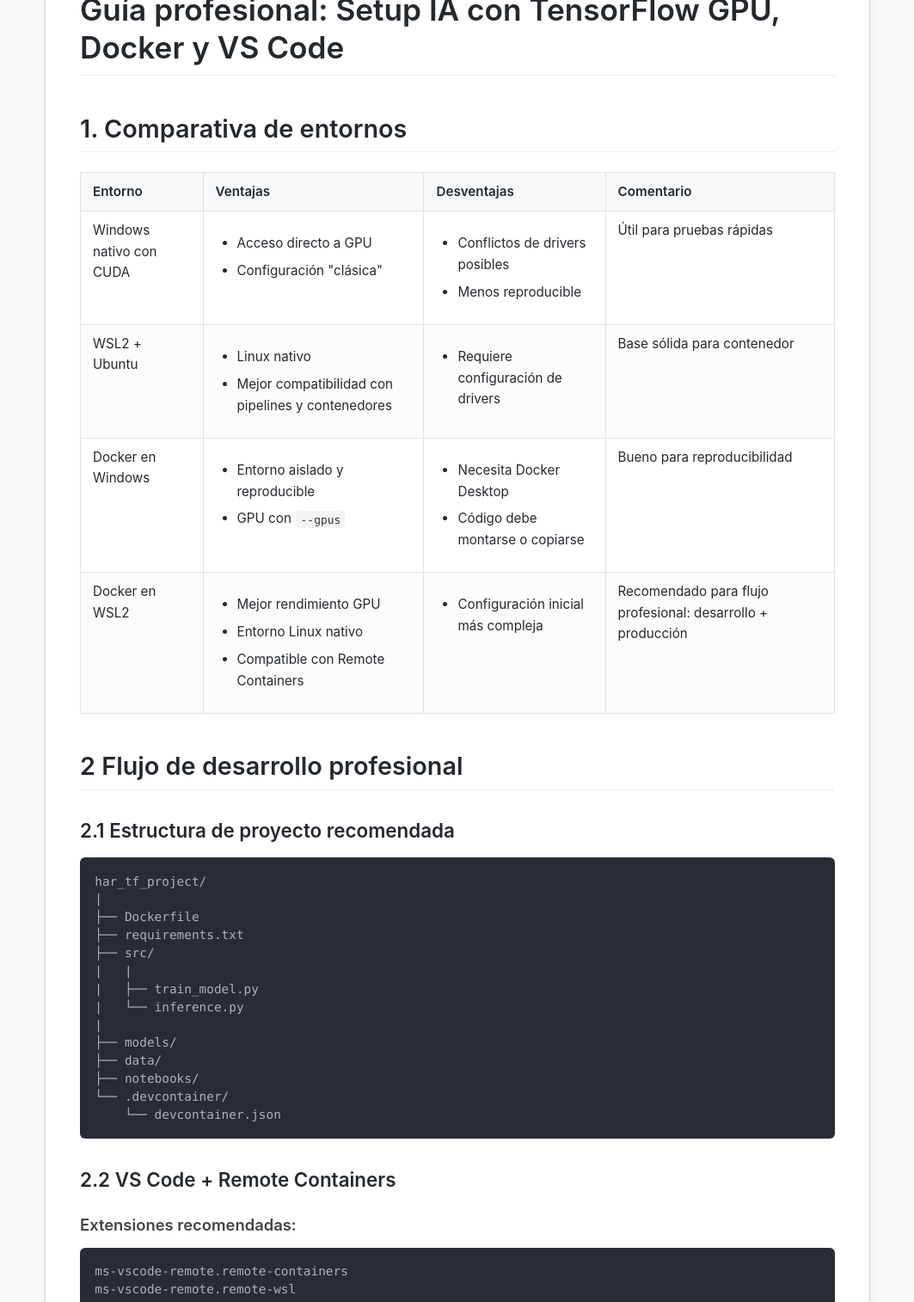
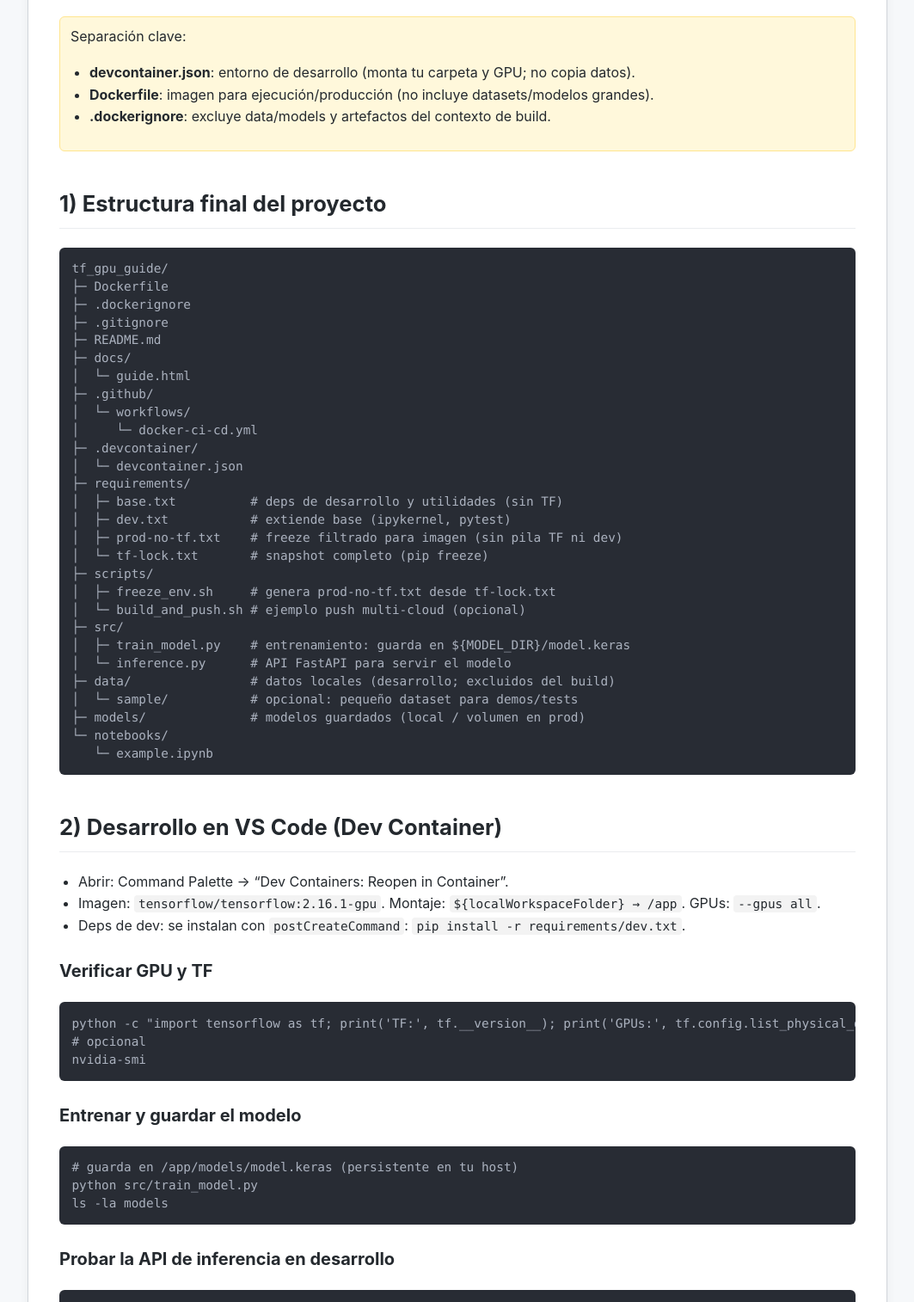
Before and after one commit to DavidSolanas/tf_gpu_guide, a plain HTML site: page docs/guide.html in a window 1280 px wide. Shown: the part 135-1649 px from the top of the page at 86% size, without its empty margins (108-1171 px from the left). Drawn offline with Linux system fonts and the light colour scheme.

Commit message:
Update TensorFlow version in example notebook to 3.11.0 and guide html file

```diff
--- a/docs/guide.html
+++ b/docs/guide.html
@@ -1,405 +1,153 @@
 <!DOCTYPE html>
 <html lang="es">
 <head>
-    <meta charset="UTF-8">
-    <meta name="viewport" content="width=device-width, initial-scale=1.0">
+  <meta charset="UTF-8" />
+  <meta name="viewport" content="width=device-width, initial-scale=1.0"/>
   <title>Guía Profesional: TensorFlow GPU, Docker y VS Code</title>
   <style>
-        /* --- Reseteo Global y Cuerpo --- */
-        * {
-            box-sizing: border-box;
-        }
-
+    * { box-sizing: border-box; }
     body {
       font-family: -apple-system, BlinkMacSystemFont, "Segoe UI", Roboto, Helvetica, Arial, sans-serif, "Apple Color Emoji", "Segoe UI Emoji";
-            line-height: 1.6;
-            background-color: #f6f8fa; /* Color de fondo similar a GitHub */
-            color: #24292e; /* Color de texto principal */
-            margin: 0;
-            padding: 0;
+      line-height: 1.6; background: #f6f8fa; color: #24292e; margin: 0;
     }
-
-        /* --- Contenedor Principal --- */
     .container {
-            width: 90%;
-            max-width: 960px; /* Ancho máximo para legibilidad */
-            margin: 30px auto;
-            padding: 40px;
-            background-color: #ffffff;
-            border: 1px solid #d1d5da;
-            border-radius: 8px;
-            box-shadow: 0 4px 12px rgba(0, 0, 0, 0.05);
+      width: 90%; max-width: 1000px; margin: 30px auto; padding: 36px;
+      background: #fff; border: 1px solid #d1d5da; border-radius: 8px; box-shadow: 0 4px 12px rgba(0,0,0,.05);
     }
-
-        /* --- Encabezados y Separadores --- */
-        h1, h2, h3, h4 {
-            font-weight: 600;
-            margin-top: 1.5em;
-            margin-bottom: 0.75em;
-            line-height: 1.25;
+    h1 { font-size: 2.1em; border-bottom: 1px solid #eaecef; padding-bottom: .3em; margin-top: 0; }
+    h2 { font-size: 1.6em; border-bottom: 1px solid #eaecef; padding-bottom: .3em; margin-top: 1.6em; }
+    h3 { font-size: 1.25em; margin-top: 1.2em; }
+    code:not(pre code) {
+      background: #f3f3f3; padding: .15em .35em; border-radius: 4px; font-family: Menlo, Consolas, monospace; font-size: .9em;
     }
-
-        h1 {
-            font-size: 2.2em;
-            border-bottom: 1px solid #eaecef;
-            padding-bottom: 0.3em;
+    pre {
+      background: #282c34; color: #abb2bf; padding: 1em; border-radius: 6px; overflow-x: auto;
+      font-family: Menlo, Consolas, "Liberation Mono", monospace; font-size: .9em; line-height: 1.45;
     }
-
-        h2 {
-            font-size: 1.8em;
-            border-bottom: 1px solid #eaecef;
-            padding-bottom: 0.3em;
-        }
-
-        h3 {
-            font-size: 1.4em;
-        }
-
-        h4 {
-            font-size: 1.15em;
-            color: #444;
-        }
-
-        hr {
-            border: 0;
-            height: 1px;
-            background-color: #e1e4e8;
-            margin: 2.5em 0;
-        }
-
-        /* --- Estilos de Tablas --- */
-        table {
-            width: 100%;
-            border-collapse: collapse;
-            margin: 1.5em 0;
-            font-size: 0.95em;
-            display: block;
-            overflow-x: auto; /* Para tablas anchas en móvil */
-        }
-
-        th, td {
-            border: 1px solid #dfe2e5; /* Bordes de celda sutiles */
-            padding: 10px 14px;
-            text-align: left;
-            vertical-align: top;
-        }
-
-        thead th {
-            background-color: #f6f8fa; /* Fondo del encabezado de tabla */
-            font-weight: 600;
-        }
-
-        tbody tr:nth-child(even) {
-            background-color: #fcfcfc; /* Rayas de cebra sutiles */
-        }
-
-        /* --- Estilos de Listas --- */
-        ul {
-            padding-left: 25px;
-        }
-
-        li {
-            margin-bottom: 0.5em;
-        }
-
-        li ul {
-            margin-top: 0.5em;
-        }
-
-        /* --- Bloques de Código (pre) y Código en Línea (code) --- */
-        pre {
-            background-color: #282c34; /* Mantenemos tu fondo oscuro */
-            color: #abb2bf;
-            padding: 1.2em;
-            border-radius: 6px;
-            overflow-x: auto; /* Esencial para líneas de código largas */
-            font-family: "SFMono-Regular", Consolas, "Liberation Mono", Menlo, monospace;
-            font-size: 0.9em;
-            line-height: 1.45;
-        }
-
-        /* Código dentro de <pre> (para resetear estilos) */
-        pre code {
-            background-color: transparent;
-            color: inherit;
-            padding: 0;
-            border-radius: 0;
-            font-family: inherit;
-            font-size: inherit;
-        }
-
-        /* Código en línea (fuera de <pre>) */
-        :not(pre) > code {
-            background-color: #f3f3f3;
-            color: #333;
-            padding: 0.2em 0.4em;
-            margin: 0 0.1em;
-            border-radius: 4px;
-            font-family: "SFMono-Regular", Consolas, "Liberation Mono", Menlo, monospace;
-            font-size: 0.85em;
-        }
+    pre code { background: transparent; color: inherit; font-family: inherit; }
+    ul { padding-left: 22px; }
+    table { width: 100%; border-collapse: collapse; margin: 1em 0; font-size: .95em; }
+    th, td { border: 1px solid #dfe2e5; padding: 8px 12px; text-align: left; }
+    thead th { background: #f6f8fa; }
+    .note { background: #fff8db; border: 1px solid #ffe58f; padding: 10px 12px; border-radius: 6px; }
   </style>
 </head>
 <body>
+  <main class="container">
+    <h1>Guía profesional: TensorFlow GPU + Docker + VS Code</h1>
 
-    <main class="container">
-        <h1>Guía profesional: Setup IA con TensorFlow GPU, Docker y VS Code</h1>
+    <div class="note">
+      Separación clave:
+      <ul>
+        <li><strong>devcontainer.json</strong>: entorno de desarrollo (monta tu carpeta y GPU; no copia datos).</li>
+        <li><strong>Dockerfile</strong>: imagen para ejecución/producción (no incluye datasets/modelos grandes).</li>
+        <li><strong>.dockerignore</strong>: excluye data/models y artefactos del contexto de build.</li>
+      </ul>
+    </div>
 
-        <h2>1. Comparativa de entornos</h2>
-        <table>
-            <thead>
-                <tr>
-                    <th>Entorno</th>
-                    <th>Ventajas</th>
-                    <th>Desventajas</th>
-                    <th>Comentario</th>
-                </tr>
-            </thead>
-            <tbody>
-                <tr>
-                    <td>Windows nativo con CUDA</td>
-                    <td>
-                        <ul>
-                            <li>Acceso directo a GPU</li>
-                            <li>Configuración "clásica"</li>
-                        </ul>
-                    </td>
-                    <td>
-                        <ul>
-                            <li>Conflictos de drivers posibles</li>
-                            <li>Menos reproducible</li>
-                        </ul>
-                    </td>
-                    <td>Útil para pruebas rápidas</td>
-                </tr>
-                <tr>
-                    <td>WSL2 + Ubuntu</td>
-                    <td>
-                        <ul>
-                            <li>Linux nativo</li>
-                            <li>Mejor compatibilidad con pipelines y contenedores</li>
-                        </ul>
-                    </td>
-                    <td>
-                        <ul>
-                            <li>Requiere configuración de drivers</li>
-                        </ul>
-                    </td>
-                    <td>Base sólida para contenedor</td>
-                </tr>
-                <tr>
-                    <td>Docker en Windows</td>
-                    <td>
-                        <ul>
-                            <li>Entorno aislado y reproducible</li>
-                            <li>GPU con <code>--gpus</code></li>
-                        </ul>
-                    </td>
-                    <td>
-                        <ul>
-                            <li>Necesita Docker Desktop</li>
-                            <li>Código debe montarse o copiarse</li>
-                        </ul>
-                    </td>
-                    <td>Bueno para reproducibilidad</td>
-                </tr>
-                <tr>
-                    <td>Docker en WSL2</td>
-                    <td>
-                        <ul>
-                            <li>Mejor rendimiento GPU</li>
-                            <li>Entorno Linux nativo</li>
-                            <li>Compatible con Remote Containers</li>
-                        </ul>
-                    </td>
-                    <td>
-                        <ul>
-                            <li>Configuración inicial más compleja</li>
-                        </ul>
-                    </td>
-                    <td>Recomendado para flujo profesional: desarrollo + producción</td>
-                </tr>
-            </tbody>
-        </table>
-
-
-        <h2>2 Flujo de desarrollo profesional</h2>
-        <h3>2.1 Estructura de proyecto recomendada</h3>
-
-        <pre><code>har_tf_project/
-|
-├── Dockerfile
-├── requirements.txt
-├── src/
-|   |
-|   ├── train_model.py
-|   └── inference.py
-|
-├── models/
-├── data/
-├── notebooks/
-└── .devcontainer/
-    └── devcontainer.json
+    <h2>1) Estructura final del proyecto</h2>
+    <pre><code>tf_gpu_guide/
+├─ Dockerfile
+├─ .dockerignore
+├─ .gitignore
+├─ README.md
+├─ docs/
+│  └─ guide.html
+├─ .github/
+│  └─ workflows/
+│     └─ docker-ci-cd.yml
+├─ .devcontainer/
+│  └─ devcontainer.json
+├─ requirements/
+│  ├─ base.txt          # deps de desarrollo y utilidades (sin TF)
+│  ├─ dev.txt           # extiende base (ipykernel, pytest)
+│  ├─ prod-no-tf.txt    # freeze filtrado para imagen (sin pila TF ni dev)
+│  └─ tf-lock.txt       # snapshot completo (pip freeze)
+├─ scripts/
+│  ├─ freeze_env.sh     # genera prod-no-tf.txt desde tf-lock.txt
+│  └─ build_and_push.sh # ejemplo push multi-cloud (opcional)
+├─ src/
+│  ├─ train_model.py    # entrenamiento: guarda en ${MODEL_DIR}/model.keras
+│  └─ inference.py      # API FastAPI para servir el modelo
+├─ data/                # datos locales (desarrollo; excluidos del build)
+│  └─ sample/           # opcional: pequeño dataset para demos/tests
+├─ models/              # modelos guardados (local / volumen en prod)
+└─ notebooks/
+   └─ example.ipynb
 </code></pre>
 
-        <h3>2.2 VS Code + Remote Containers</h3>
-
-        <h4>Extensiones recomendadas:</h4>
-        <pre><code>ms-vscode-remote.remote-containers
-ms-vscode-remote.remote-wsl
-ms-python.python
-ms-toolsai.jupyter
-ms-toolsai.tensorboard
-ms-azuretools.vscode-docker
+    <h2>2) Desarrollo en VS Code (Dev Container)</h2>
+    <ul>
+      <li>Abrir: Command Palette → “Dev Containers: Reopen in Container”.</li>
+      <li>Imagen: <code>tensorflow/tensorflow:2.16.1-gpu</code>. Montaje: <code>${localWorkspaceFolder} → /app</code>. GPUs: <code>--gpus all</code>.</li>
+      <li>Deps de dev: se instalan con <code>postCreateCommand</code>: <code>pip install -r requirements/dev.txt</code>.</li>
+    </ul>
+    <h3>Verificar GPU y TF</h3>
+    <pre><code>python -c "import tensorflow as tf; print('TF:', tf.__version__); print('GPUs:', tf.config.list_physical_devices('GPU'))"
+# opcional
+nvidia-smi
 </code></pre>
 
+    <h3>Entrenar y guardar el modelo</h3>
+    <pre><code># guarda en /app/models/model.keras (persistente en tu host)
+python src/train_model.py
+ls -la models</code></pre>
+
+    <h3>Probar la API de inferencia en desarrollo</h3>
+    <pre><code># terminal 1 (devcontainer)
+python -m uvicorn src.inference:app --host 0.0.0.0 --port 8000
+
+# terminal 2 (host o devcontainer)
+curl http://localhost:8000/health
+curl -X POST http://localhost:8000/predict -H "Content-Type: application/json" -d "[1,2,3,4]"</code></pre>
+
+    <h2>3) Imagen de ejecución/producción (Dockerfile)</h2>
     <ul>
-            <li><code>.devcontainer/devcontainer.json</code> monta carpeta local como volumen:</li>
+      <li>Base: <code>tensorflow/tensorflow:2.16.1-gpu</code> (no instalar TF por pip).</li>
+      <li>Instala <code>requirements/prod-no-tf.txt</code>.</li>
+      <li>Copia solo <code>src/</code> y (si quieres) <code>data/sample/</code>.</li>
+      <li>En producción monta <code>models/</code> como volumen o descarga del cloud al arranque.</li>
+    </ul>
+    <pre><code># build (Windows PowerShell en la raíz)
+docker build -t tf-gpu-infer .
+
+# run sirviendo el modelo entrenado (monta ./models)
+docker run --rm -it --gpus all -p 8000:8000 -v "${PWD}/models:/app/models" tf-gpu-infer
+
+# probar
+curl http://localhost:8000/health
+curl -X POST http://localhost:8000/predict -H "Content-Type: application/json" -d "[1,2,3,4]"</code></pre>
+
+    <h2>4) CI: Build + smoke test (sin push)</h2>
+    <ul>
+      <li>Workflow: <code>.github/workflows/docker-ci-cd.yml</code>.</li>
+      <li>Construye imagen, verifica TensorFlow dentro del contenedor y sube <code>image_*.tar</code> como artifact.</li>
+    </ul>
+    <pre><code># Smoke test dentro del job:
+docker run --rm &lt;img&gt; python -c "import tensorflow as tf; print('TF', tf.__version__); print('GPUs', tf.config.list_physical_devices('GPU'))"</code></pre>
+
+    <h2>5) Publicar/servir en cloud (resumen)</h2>
+    <ul>
+      <li>Push al registry (ECR/ACR/Artifact Registry) → desplegar en AKS/EKS/GKE/VM con GPU.</li>
+      <li>Montar/inyectar el modelo: volumen, init container o descarga en startup desde bucket.</li>
+      <li>Monitorizar latencia y calidad; re-entrenar bajo demanda.</li>
     </ul>
 
-        <pre><span style="color: #e06c75;">"mounts"</span>: [
-    <span style="color: #98c379;">"source=${localWorkspaceFolder},target=/workspace,type=bind"</span>
-]
-</pre>
+    <h2>6) Renderizar esta guía en GitHub</h2>
+    <p><strong>Opción A (recomendada): GitHub Pages</strong> — no necesitas convertir a Markdown.</p>
+    <ol>
+      <li>Settings → Pages → “Build and deployment”: Source = “Deploy from a branch”.</li>
+      <li>Branch = <code>main</code>, Folder = <code>/docs</code> → Save.</li>
+      <li>Accede a: <code>https://&lt;tu-usuario&gt;.github.io/&lt;repo&gt;/guide.html</code> (o crea un <code>docs/index.html</code>).</li>
+    </ol>
+    <p><strong>Opción B</strong> — convertir a Markdown si solo quieres verlo renderizado dentro del repo (GitHub renderiza MD por defecto). No es necesario si usas Pages.</p>
 
-        <h4>GPU habilitado:</h4>
-        <pre><span style="color: #e06c75;">"runArgs"</span>: [<span style="color: #98c379;">"--gpus"</span>, <span style="color: #98c379;">"all"</span>]
-</pre>
-
+    <h2>7) Troubleshooting rápido</h2>
     <ul>
-            <li>Código permanece local, contenedor ejecuta</li>
+      <li><em>GPUs=[]</em>: habilitar GPU en Docker Desktop; usar backend WSL2; drivers NVIDIA actualizados.</li>
+      <li><em>Build falla por requirements</em>: ejecuta <code>bash scripts/freeze_env.sh</code> en el devcontainer y reintenta.</li>
+      <li><em>Modelo no encontrado</em>: verifica que <code>models/model.keras</code> exista y que el volumen esté montado.</li>
     </ul>
-
-        <h4>Ejemplo buena práctica:</h4>
-        <ul>
-            <li>Guardar notebooks en <code>notebooks/</code> y scripts de entrenamiento en <code>src/</code></li>
-            <li>Nunca ejecutar código directamente en el host; siempre usar contenedor para reproducibilidad</li>
-        </ul>
-
-        <hr>
-
-        <h3>2.3 Imagen Docker de producción</h3>
-
-        <h4>Copiar código y dependencias:</h4>
-        <pre><span style="color: #c678dd;">COPY</span> requirements.txt .
-<span style="color: #c678dd;">RUN</span> pip install -r requirements.txt
-<span style="color: #c678dd;">COPY</span> src/ /src/
-<span style="color: #c678dd;">COPY</span> models/ /models/
-<span style="color: #c678dd;">COPY</span> data/ /data/
-</pre>
-
-        <h4>Variables de entorno:</h4>
-        <pre><span style="color: #c678dd;">ENV</span> MODEL_DIR=/app/models
-<span style="color: #c678dd;">ENV</span> DATA_DIR=/app/data
-</pre>
-
-        <h4>Ejemplos de buenas prácticas:</h4>
-        <ul>
-            <li>Usar <code>.dockerignore</code>:</li>
-        </ul>
-        <pre><code>.git
-.notebooks
-__pycache__
-*.pyc
-*.log
-</code></pre>
-
-        <ul>
-            <li>Etiquetar imágenes por versión:</li>
-        </ul>
-        <pre><code>docker build -t har-tf-gpu:v1.0 .
-</code></pre>
-
-        <ul>
-            <li>Evitar montar volúmenes en producción para no depender de la máquina local</li>
-        </ul>
-
-
-        <h2>3 Pipeline CI/CD profesional</h2>
-        <ul>
-            <li>Script <code>build_and_push.sh</code>:
-                <ul>
-                    <li>Construye imagen Docker</li>
-                    <li>Etiqueta con proveedor y versión</li>
-                    <li>Push a AWS ECR / Azure ACR / GCP Artifact Registry</li>
-                </ul>
-            </li>
-            <li>GitHub Actions Workflow:
-                <ul>
-                    <li>Dispara build/push en <code>main</code> o <code>release/*</code></li>
-                    <li>Test unitarios o smoke test dentro del contenedor</li>
-                    <li>Autenticación con secrets</li>
-                    <li>Opcional: generar tags semánticos automáticos</li>
-                </ul>
-            </li>
-        </ul>
-
-        <h4>Ejemplo de buenas prácticas:</h4>
-        <ul>
-            <li>Secrets de credenciales: guardados en GitHub Actions</li>
-            <li>Tags semánticos: <code>v1.0.0</code>, <code>v1.1.0</code></li>
-            <li>Ejecutar <code>pytest</code> o test ligero antes del push:</li>
-        </ul>
-
-        <pre><span style="color: #e06c75;">- name:</span> Run smoke test
-  <span style="color: #e06c75;">run:</span> docker run --rm $IMAGE_NAME:$IMAGE_TAG python -c "import tensorflow as tf; print(tf.__version__)"
-</pre>
-
-        <hr>
-
-        <h2>4 Flujo de desarrollo → producción</h2>
-        <pre><code>flowchart LR
-    A[VS Code local] --> B[Dev Container en WSL2]
-    B --> C[Pruebas unitarias / notebooks]
-    C --> D[Commit & Push a GitHub]
-    D --> E[GitHub Actions CI/CD]
-    E --> F[Build Docker Producción]
-    F --> G[Push a Cloud registry (AWS/ECR, Azure/ACR, GCP/Artifact)]
-    G --> H[Despliegue en GPU cloud]
-</code></pre>
-
-        <hr>
-
-        <h2>5 Buenas prácticas resumidas con ejemplos</h2>
-        <table>
-            <thead>
-                <tr>
-                    <th>Práctica</th>
-                    <th>Ejemplo concreto</th>
-                </tr>
-            </thead>
-            <tbody>
-                <tr>
-                    <td>Versionado de imágenes</td>
-                    <td><code>docker build -t har-tf-gpu:v1.0 .</code></td>
-                </tr>
-                <tr>
-                    <td>Ignorar archivos innecesarios</td>
-                    <td><code>.dockerignore</code> con <code>.git</code>, <code>notebooks/</code>, <code>__pycache__</code></td>
-                </tr>
-                <tr>
-                    <td>Separar desarrollo y producción</td>
-                    <td>Dev Container monta carpeta local, producción copia todo</td>
-                </tr>
-                <tr>
-                    <td>Variables de entorno</td>
-                    <td><code>ENV MODEL_DIR=/app/models</code> y usar en scripts</td>
-                </tr>
-                <tr>
-                    <td>CI/CD seguro</td>
-                    <td>GitHub Actions con secrets (<code>AWS_ACCESS_KEY_ID</code>, <code>GCP_SA_KEY</code>)</td>
-                </tr>
-                <tr>
-                    <td>Tests antes del push</td>
-                    <td><code>docker run --rm $IMAGE_NAME:$IMAGE_TAG ... pytest tests/</code></td>
-                </tr>
-                <tr>
-                    <td>Reproducibilidad</td>
-                    <td>Contenedor autocontenible con código y dependencias incluidas</td>
-                </tr>
-            </tbody>
-        </table>
   </main>
-
 </body>
 </html>
```
Also changed, not shown: 1 other file. Lines whose indentation alone changed are shown as unchanged.
